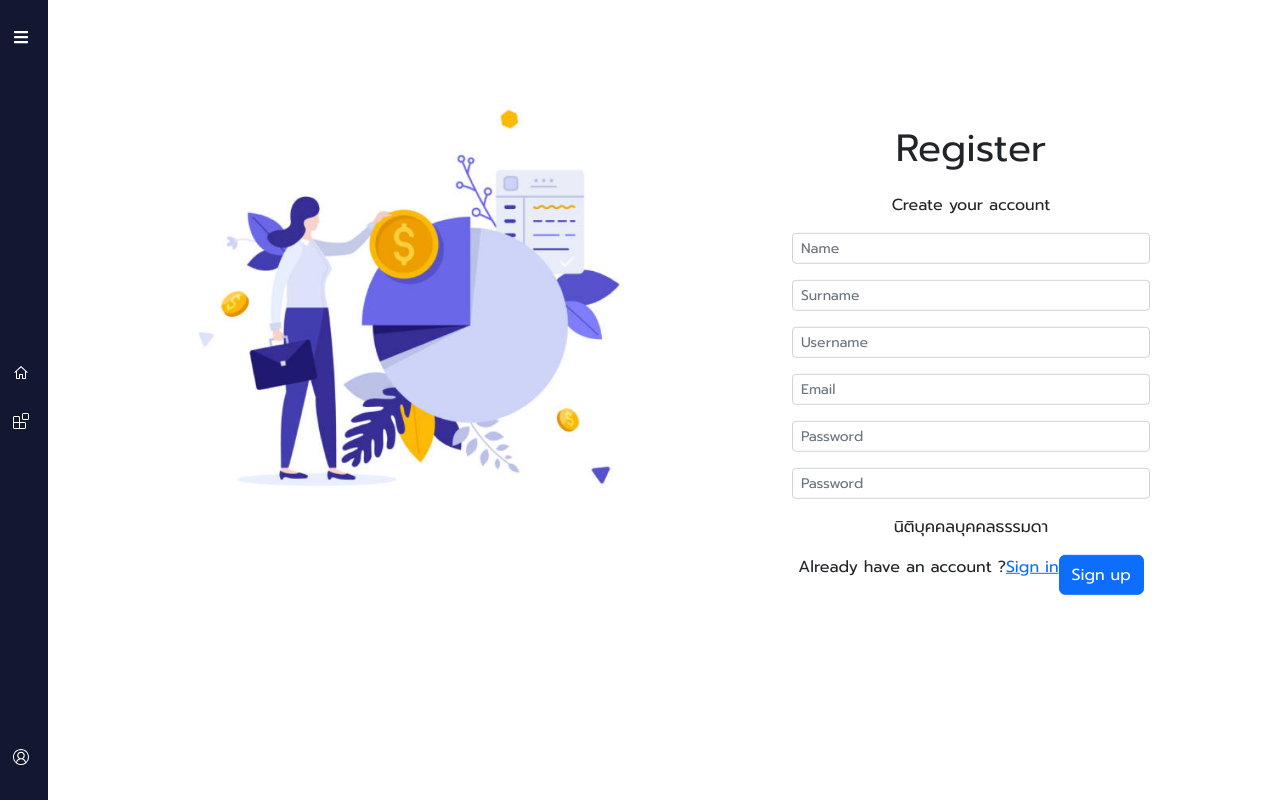
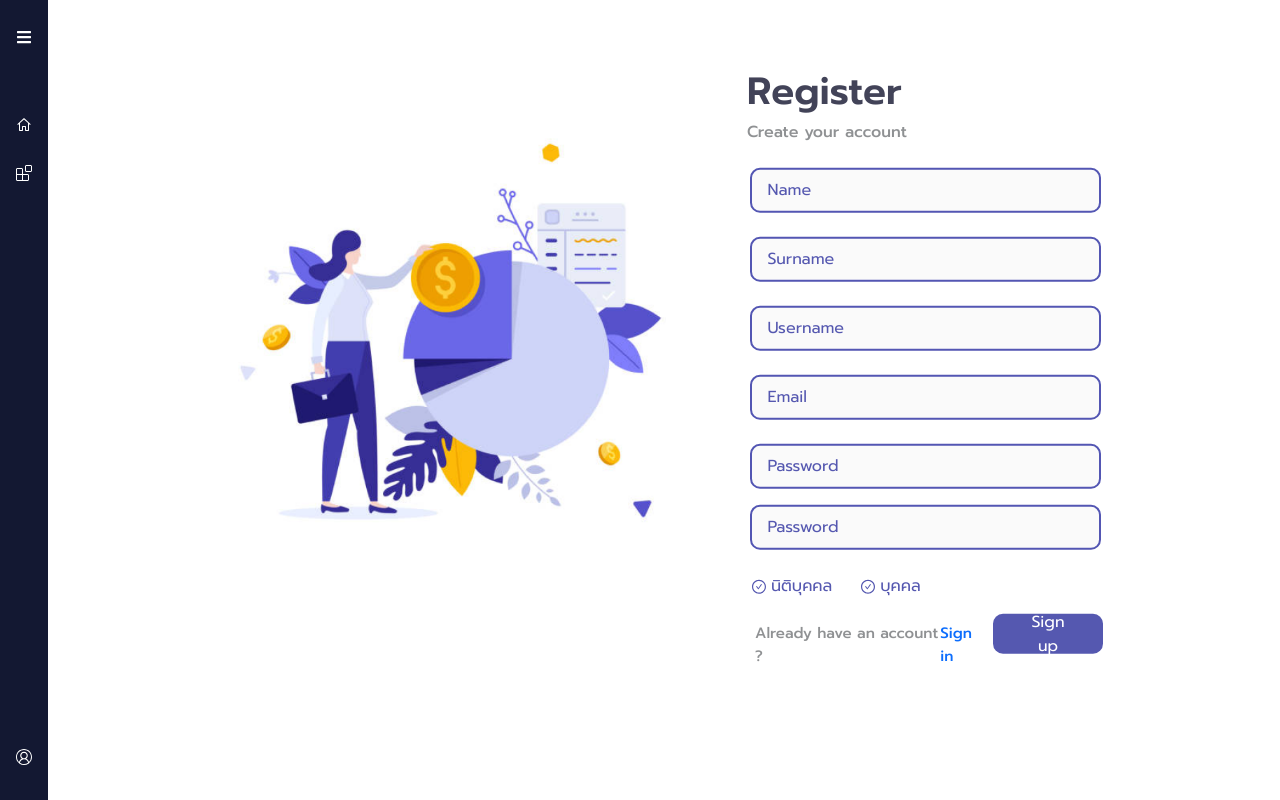
Before and after one commit to mrzombit/CE65-20, a React (Create React App) app in the folder packages/frontend/: page /Register in a window 1280 px wide. Built offline with nearby package versions, Linux system fonts and the light colour scheme.

Commit message:
Update main pages

```diff
--- a/packages/frontend/src/Components/bizButton/bizButton.css
+++ b/packages/frontend/src/Components/bizButton/bizButton.css
@@ -8,7 +8,8 @@
     border-width: 1px;
     display: flex;
     align-items: center;
-    margin-right: 1rem;
+    margin-right: -0.5rem;
+    transform: scale(0.9) translate(-5%, 0%);
 }
 
 .biz-butt:hover {
--- a/packages/frontend/src/Components/mainSidebar/mainSidebar.css
+++ b/packages/frontend/src/Components/mainSidebar/mainSidebar.css
@@ -11,11 +11,11 @@
     position: fixed;
     top: 0px;
     width: 3rem;
+    align-items: center;
   }
 
 
   .menu-bars {
-    margin-left: 0.8rem;
     font-size: 1rem;
     background: none;
   }
@@ -74,8 +74,8 @@
     height: 100%;
     display: flex;
     flex-direction: column;
-    justify-content: center;
-    padding-top: 3rem;
+    justify-content: flex-start;
+    padding-top: 6.4rem;
     padding-bottom: 3rem;
   }
 
--- a/packages/frontend/src/Components/mainSidebar/mainSidebar.jsx
+++ b/packages/frontend/src/Components/mainSidebar/mainSidebar.jsx
@@ -18,10 +18,11 @@ function mainSidebar() {
     <>
       <IconContext.Provider value={{ color: "#fff" }}>
         <div className="navbar">
-          <Link to="#" className="menu-bars" style={{ marginBottom: "0rem" }}>
+          <div className="menu-bars2">
+            <Link to="#" className="menu-bars" >
               <FaIcons.FaBars onClick={showSidebar} />
             </Link>
-          <div className="menu-bars2" >
+            <div className="menu-bars2" style={{ marginTop: "4rem" }}>
               <Link to="/" className="mb-4">
                 <VscHome />
               </Link>
@@ -29,12 +30,14 @@ function mainSidebar() {
                 <VscExtensions />
               </Link>
             </div>
+          </div>
           <Link to="/Profile" className="menu-bars mb-4">
             <VscAccount />
           </Link>
         </div>
 
-        <nav className={sidebar ? "nav-menu active" : "nav-menu"}>
+        {/* <nav className={sidebar ? "nav-menu active" : "nav-menu"}> */}
+        <nav className="nav-menu">
           {/* <ul className='nav-menu-items' onClick={showSidebar}> */}
           <ul className="nav-menu-items">
             <li className="navbar-toggle">
--- a/packages/frontend/src/Components/projectCard/projectCard.jsx
+++ b/packages/frontend/src/Components/projectCard/projectCard.jsx
@@ -5,7 +5,6 @@ import { SiHomeassistantcommunitystore } from "react-icons/si";
 
 function projectCard(props) {
   return (
-    <div>
       <div className="pj-card">
         <div className="pj-card-icon">
           <SiHomeassistantcommunitystore />
@@ -20,7 +19,6 @@ function projectCard(props) {
           </div>
         </div>
       </div>
-    </div>
   );
 }
 
--- a/packages/frontend/src/Pages/loginPage/loginPage.css
+++ b/packages/frontend/src/Pages/loginPage/loginPage.css
@@ -1,7 +1,135 @@
+.lp {
+  text-align: left;
+  align-items: flex-start;
+}
+
 .head-font {
-    font-size: 38px;
+  font-size: 38px;
+  font-weight: 600;
+  color: #424358;
 }
 
 .low-font {
+  margin-top: -1.2rem;
+  margin-bottom: 2rem;
+  opacity: 0.6;
+  font-weight: 500;
+  margin-left: 8px;
+}
 
+.myinput {
+  display: flex;
+  height: 40px;
+  width: 360px;
+  border-style: solid;
+  border-radius: 10px;
+  border-width: 2 px;
+  border-color: #5356b3;
+  background: #ffffff;
+  padding: 10px;
 }
+
+.myinput:focus {
+  border-color: #5356b3;
+  background: #eb6b6b;
+}
+
+.text-field {
+  position: relative;
+  margin: 10px 2.5px 20px 2.5px;
+}
+
+input {
+  display: inline-block;
+
+  height: 45px;
+  width: 100%                     ;
+  border-style: solid;
+  border-radius: 10px;
+  border-width: 2 px;
+  border-color: #5356b3;
+  background: #ffffff;
+  padding: 10px 10px 10px 20px;
+  /* border: thin solid #fafafa;
+    border-bottom: solid medium #999;
+    color: #444; */
+
+  background-color: #fafafa;
+  border-radius: 10px;
+  /* border-top-left-radius: 10px;
+    border-top-right-radius: 10px; */
+}
+
+input:focus {
+  border: thin solid #5558b0;
+  border-bottom: solid medium #5558b0;
+  background-color: #fff;
+}
+
+label {
+  color: #5558b0;
+  position: absolute;
+  pointer-events: none;
+  left: 18px;
+  top: 10px;
+  transition: 0.2s;
+}
+
+input:focus ~ label,
+input:valid ~ label {
+  top: -15px;
+  left: 15px;
+  font-size: 16px;
+  font-weight: 400;
+  color: #5558b0;
+  background-color: #fff;
+  padding: 0 5px 0 5px;
+}
+
+.login-butt {
+    display: flex;
+    background-color: #5558b0;
+    color: white;
+    height: 40px;
+    border-radius: 10px;
+    border: #5558b0;
+    padding: 1rem 3rem 1rem 3rem;
+    align-items: center;
+  }
+
+  .login-butt:hover {
+    background-color: #7174db;
+    color: #ffffff;
+  }
+
+  .gg-butt {
+    display: flex;
+    justify-content: center;
+    background-color: #ebebeb;
+    color: #3a3d7e;
+    height: 45px;
+    width: 100%;
+    font-weight: 500;
+    border-radius: 10px;
+    border: #5558b0;
+    padding: 1rem 4rem 1rem 3rem;
+    align-items: center;
+  }
+  .gg-butt:hover {
+    background-color: #dddddd;
+
+  }
+
+  .link-text {
+    text-decoration: none;
+    color: #000000;
+    opacity: 0.6;
+    font-weight: 500;
+    margin-top: 11px;
+    margin-left: 8px;
+
+  }
+
+  .gg-icon {
+        font-size: 1.5rem;
+  }
--- a/packages/frontend/src/Pages/loginPage/loginPage.jsx
+++ b/packages/frontend/src/Pages/loginPage/loginPage.jsx
@@ -2,54 +2,52 @@
 import React from "react";
 import "./loginPage.css";
 import { Link } from "react-router-dom";
+import { FcGoogle } from "react-icons/fc";
 
 function loginPage() {
   return (
-    <div class="App container">
-      <div class="row">
-        <div class="col-sm">
+    <div class="container">
+      <div class="row justify-content-center">
+        <div class="col-sm-6">
           <img
             src={require("../../Assets/login-img.png")}
             class="card-img-2"
-            style={{ transform: "scale(0.7) translate(0%, 0%)" }}
+            style={{ transform: "scale(0.7) translate(-10%, 0%)" }}
           />
         </div>
-        <div class="col-sm" style={{ transform: " translate(0%, 20%)" }}>
-          <p class="head-font">Welcome back</p>
+        <div class="col-sm-4 lp" style={{ transform: " translate(0%, 20%)" }}>
+          <p class="head-font ">Welcome back </p>
           <p className="low-font">Sign in to your account</p>
-          <div class="input-group input-group-sm mb-3 px-5">
-            <input
-              type="text"
-              class="form-control"
-              aria-label="Small"
-              aria-describedby="inputGroup-sizing-sm"
-              placeholder="Username"
-            />
+
+          <div class="text-field my-4">
+            <input type="text" required />
+            <label>Username</label>
           </div>
-          <div class="input-group input-group-sm mb-3 px-5">
-            <input
-              type="text"
-              class="form-control"
-              aria-label="Small"
-              aria-describedby="inputGroup-sizing-sm"
-              placeholder="Password"
-            />
+
+          <div class="text-field my-3">
+            <input type="password" required />
+            <label>Password</label>
           </div>
-          <div className="d-flex justify-content-center">
-            <Link>
+
+          <div className="d-flex justify-content-between">
+            <Link className="link-text">
               <p>Forget Password ?</p>
             </Link>
-            <button type="button" class="btn btn-primary">
-              Sign in
+            <Link  to="/Workspace" style={{ textDecoration: "none" }} >
+              <button type="button" class="btn login-butt">
+                Sign in
+              </button>
+            </Link>
+          </div>
+          <hr></hr>
+          <div className=" d-flex justify-content-center">
+            <button type="button" class="btn gg-butt my-2">
+              <FcGoogle className="mx-3 gg-icon" /> Sign in with Google
             </button>
           </div>
-          <hr></hr>
-          <button type="button" class="btn btn-light">
-            Sign in with Google
-          </button>
-          <div className="d-flex justify-content-center">
-            <p>Don't have an account ?</p>
-            <Link to="/Register">
+          <div className="d-flex justify-content-center my-2">
+            <p>Don't have an account ? &nbsp;</p>
+            <Link to="/Register" style={{ textDecoration: "none"}}>
               <p>Sign up</p>
             </Link>
           </div>
--- a/packages/frontend/src/Pages/registerPage/registerPage.css
+++ b/packages/frontend/src/Pages/registerPage/registerPage.css
@@ -0,0 +1,120 @@
+.lp-re {
+  text-align: left;
+  align-items: flex-start;
+}
+
+.head-font-re {
+  font-size: 38px;
+  font-weight: 600;
+  color: #424358;
+}
+
+.low-font-re {
+  margin-top: -1rem;
+  margin-bottom: 1rem;
+  opacity: 0.5;
+  font-weight: 500;
+}
+
+.myinput-re {
+  display: flex;
+  height: 40px;
+  width: 360px;
+  border-style: solid;
+  border-radius: 10px;
+  border-width: 2 px;
+  border-color: #5356b3;
+  background: #ffffff;
+  padding: 10px;
+}
+
+.myinput-re:focus {
+  border-color: #5356b3;
+  background: #eb6b6b;
+}
+
+.text-field-re {
+  position: relative;
+  margin: 10px 2.5px 20px 2.5px;
+}
+
+input {
+  display: inline-block;
+
+  height: 45px;
+  width: 100%;
+  border-style: solid;
+  border-radius: 10px;
+  border-width: 2 px;
+  border-color: #5356b3;
+  background: #ffffff;
+  padding: 10px 10px 10px 20px;
+  /* border: thin solid #fafafa;
+      border-bottom: solid medium #999;
+      color: #444; */
+
+  background-color: #fafafa;
+  border-radius: 10px;
+  /* border-top-left-radius: 10px;
+      border-top-right-radius: 10px; */
+}
+
+input:focus {
+  border: thin solid #5558b0;
+  border-bottom: solid medium #5558b0;
+  background-color: #fff;
+}
+
+label {
+  color: #5558b0;
+  position: absolute;
+  pointer-events: none;
+  left: 18px;
+  top: 10px;
+  transition: 0.2s;
+}
+
+input:focus ~ label,
+input:valid ~ label {
+  top: -15px;
+  left: 15px;
+  font-size: 16px;
+  font-weight: 400;
+  color: #5558b0;
+  background-color: #fff;
+  padding: 0 5px 0 5px;
+}
+
+.re-butt {
+  display: flex;
+  background-color: #5558b0;
+  color: white;
+  height: 40px;
+  border-radius: 10px;
+  border: #5558b0;
+  padding: 1rem 2rem 1rem 2rem;
+  align-items: center;
+}
+
+.re-butt:hover {
+  background-color: #7174db;
+  color: #ffffff;
+}
+
+.link-text {
+  text-decoration: none;
+  color: #000000;
+  opacity: 0.6;
+  font-weight: 500;
+  margin-top: 11px;
+  margin-left: 8px;
+}
+
+.re-text {
+  font-size: 15px;
+  font-weight: 500;
+}
+
+.check-text {
+    color: #5558b0;
+}
--- a/packages/frontend/src/Pages/registerPage/registerPage.jsx
+++ b/packages/frontend/src/Pages/registerPage/registerPage.jsx
@@ -1,88 +1,63 @@
 /* eslint-disable jsx-a11y/alt-text */
 import React from "react";
 import { Link } from "react-router-dom";
+import "./registerPage.css";
+import { AiOutlineCheckCircle, AiFillCheckCircle } from "react-icons/ai";
 
 function registerPage() {
   return (
-    <div class="App container">
-      <div class="row">
-        <div class="col-sm">
+    <div class="container">
+      <div class="row justify-content-center">
+        <div class="col-sm-6">
           <img
             src={require("../../Assets/register-img.png")}
             class="card-img-2"
-            style={{ transform: "scale(0.7) translate(0%, 0%)" }}
+            style={{ transform: "scale(0.7) translate(-12%, 8%)" }}
           />
         </div>
-        <div class="col-sm" style={{ transform: " translate(0%, 20%)" }}>
-          <p class="head-font">Register</p>
-          <p className="low-font">Create your account</p>
-          <div class="input-group input-group-sm mb-3 px-5">
-            <input
-              type="text"
-              class="form-control"
-              aria-label="Small"
-              aria-describedby="inputGroup-sizing-sm"
-              placeholder="Name"
-            />
+        <div class="col-sm-4 lp-re" style={{ transform: " translate(0%, 10%)" }}>
+          <p class="head-font-re">Register</p>
+          <p className="low-font-re">Create your account</p>
+          <div class="text-field-re my-4">
+            <input type="text" required />
+            <label>Name</label>
           </div>
-          <div class="input-group input-group-sm mb-3 px-5">
-            <input
-              type="text"
-              class="form-control"
-              aria-label="Small"
-              aria-describedby="inputGroup-sizing-sm"
-              placeholder="Surname"
-            />
+          <div class="text-field-re my-4">
+            <input type="text" required />
+            <label>Surname</label>
           </div>
-          <div class="input-group input-group-sm mb-3 px-5">
-            <input
-              type="text"
-              class="form-control"
-              aria-label="Small"
-              aria-describedby="inputGroup-sizing-sm"
-              placeholder="Username"
-            />
+          <div class="text-field-re my-4">
+            <input type="text" required />
+            <label>Username</label>
           </div>
-          <div class="input-group input-group-sm mb-3 px-5">
-            <input
-              type="text"
-              class="form-control"
-              aria-label="Small"
-              aria-describedby="inputGroup-sizing-sm"
-              placeholder="Email"
-            />
+          <div class="text-field-re my-4">
+            <input type="email" required />
+            <label>Email</label>
           </div>
-          <div class="input-group input-group-sm mb-3 px-5">
-            <input
-              type="text"
-              class="form-control"
-              aria-label="Small"
-              aria-describedby="inputGroup-sizing-sm"
-              placeholder="Password"
-            />
+          <div class="text-field-re my-3">
+            <input type="password" required />
+            <label>Password</label>
           </div>
-          <div class="input-group input-group-sm mb-3 px-5">
-            <input
-              type="text"
-              class="form-control"
-              aria-label="Small"
-              aria-describedby="inputGroup-sizing-sm"
-              placeholder="Password"
-            />
+          <div class="text-field-re my-3">
+            <input type="password" required />
+            <label>Password</label>
           </div>
-          <div className="d-flex justify-content-center">
-            <p>นิติบุคคล</p>
-            <p>บุคคลธรรมดา</p>
+          <div className="d-flex check-text mt-4">
+            <p><AiOutlineCheckCircle className="mx-1"/>นิติบุคคล</p>
+            <p className="mx-4"><AiOutlineCheckCircle className="mx-1"/>บุคคล</p>
           </div>
-
-          <div className="d-flex justify-content-center">
-            <p>Already have an account ?</p>
-            <Link to="/Login">
-              <p>Sign in</p>
+          <div className="d-flex justify-content-between">
+            <div className="d-flex m-2 re-text align-baseline">
+              <p style={{ opacity: "0.5" }}>Already have an account ? &nbsp;</p>
+              <Link to="/Login" style={{ textDecoration: "none" }}>
+                <p>Sign in</p>
+              </Link>
+            </div>
+            <Link to="/Workspace" style={{ textDecoration: "none" }}>
+              <button type="button" class="btn re-butt">
+                Sign up
+              </button>
             </Link>
-            <button type="button" class="btn btn-primary">
-              Sign up
-            </button>
           </div>
         </div>
       </div>
--- a/packages/frontend/src/Pages/workSpacePage/workSpacePage.css
+++ b/packages/frontend/src/Pages/workSpacePage/workSpacePage.css
@@ -12,8 +12,8 @@
 
 .line {
   margin-right: 4rem;
-  /* margin-top: -1px; */
-  margin-bottom: 30px;
+  margin-top: -7px;
+  margin-bottom: 2rem;
   border-width: 2px;
   border-color: #0B1741;
   opacity: 100%;
```
Also changed, not shown: packages/frontend/src/App.tsx (+5 -5 lines), packages/frontend/src/Components/projectCard/projectCard.css (+14 -2 lines), packages/frontend/src/Pages/workSpacePage/workSpacePage.jsx (+8 -7 lines). Lines whose indentation alone changed are shown as unchanged.
